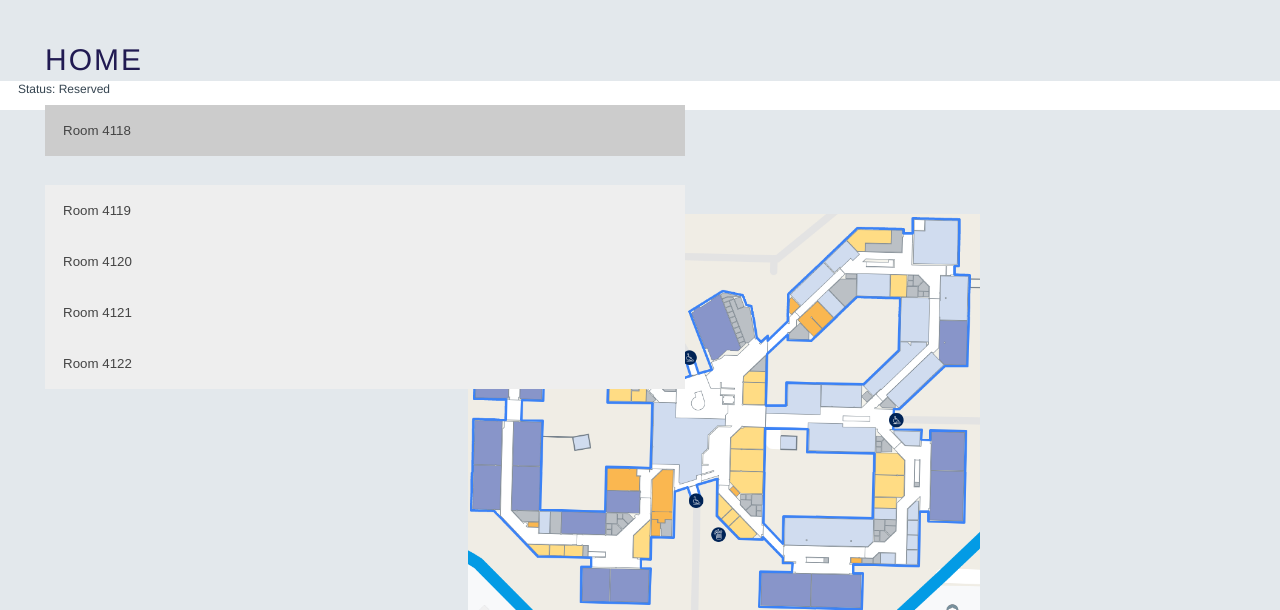
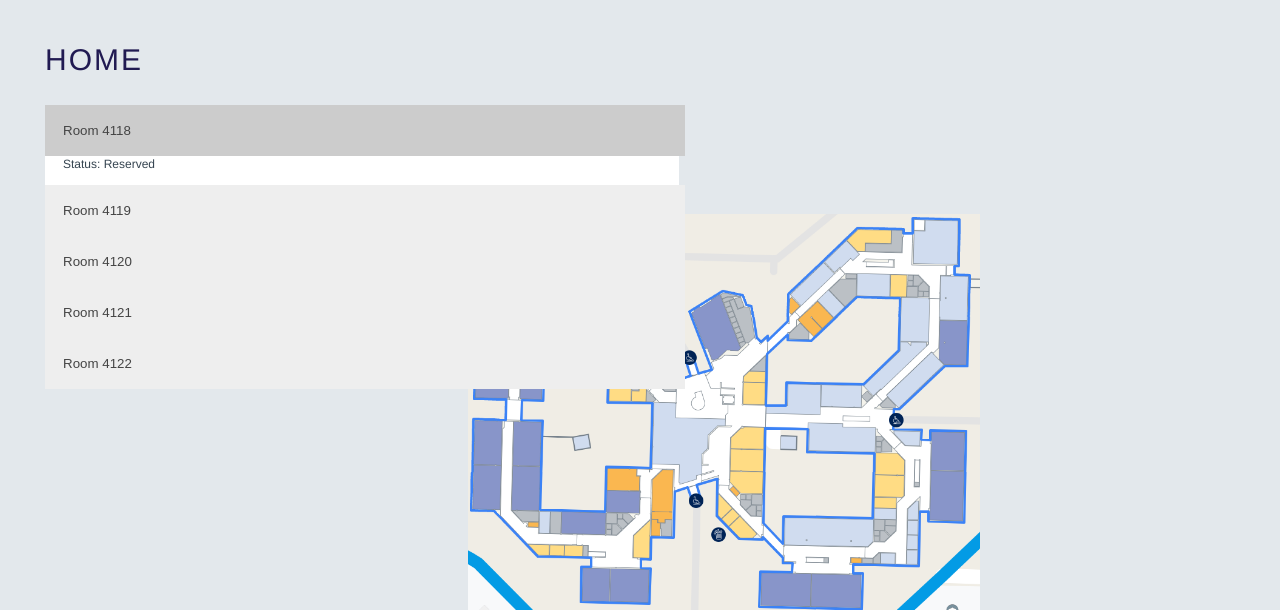
Before and after one commit to NadjaDH/P7-code, a Flask app: page / in a window 1280 px wide, after a click that opens the changed part; the page is wider, and only the part inside the window is pictured. Shown: the part 45-655 px from the top of that part. Run offline with Flask 3, Linux system fonts and the light colour scheme.

Commit message:
Update styles.css

```diff
--- a/static/styles.css
+++ b/static/styles.css
@@ -858,6 +858,10 @@ th:nth-child(2) {
     background-color: white;
     display: none;
     overflow: hidden;
+    width: 46.7%;
+    position: relative;
+    top: 75px;
+    left: 45px;
   }
 
 
```
